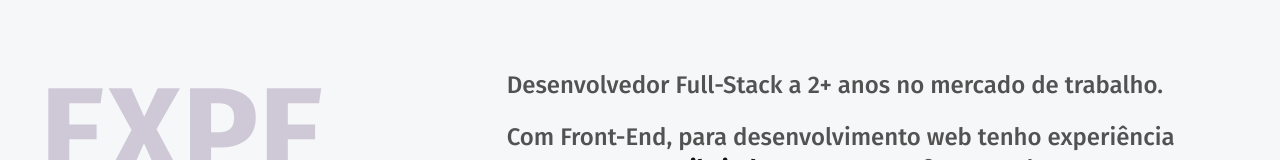
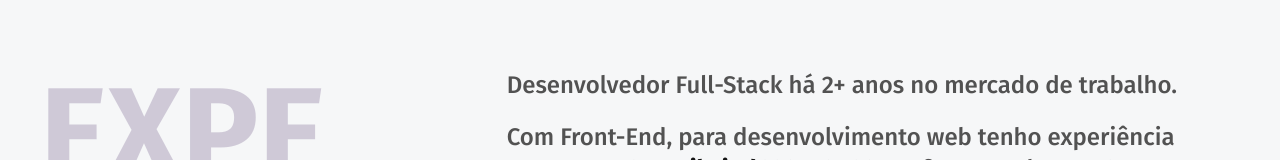
Before and after one commit to DhyonKeyllon/portfolio, a plain HTML site: page index.html in a window 1280 px wide. Shown: the part 574-734 px from the top of the page. Drawn offline with Linux system fonts and the light colour scheme.

Commit message:
chore: fix ortography

```diff
--- a/index.html
+++ b/index.html
@@ -51,7 +51,7 @@
       <h2 class="subtitulo">Experiência</h2>
       <div>
         <p class="experiencia-texto">
-          <span> Desenvolvedor Full-Stack a 2+ anos no mercado de trabalho. <br /> </span>
+          <span> Desenvolvedor Full-Stack há 2+ anos no mercado de trabalho. <br /> </span>
 
           <span>
             Com Front-End, para desenvolvimento web tenho experiência com
```
